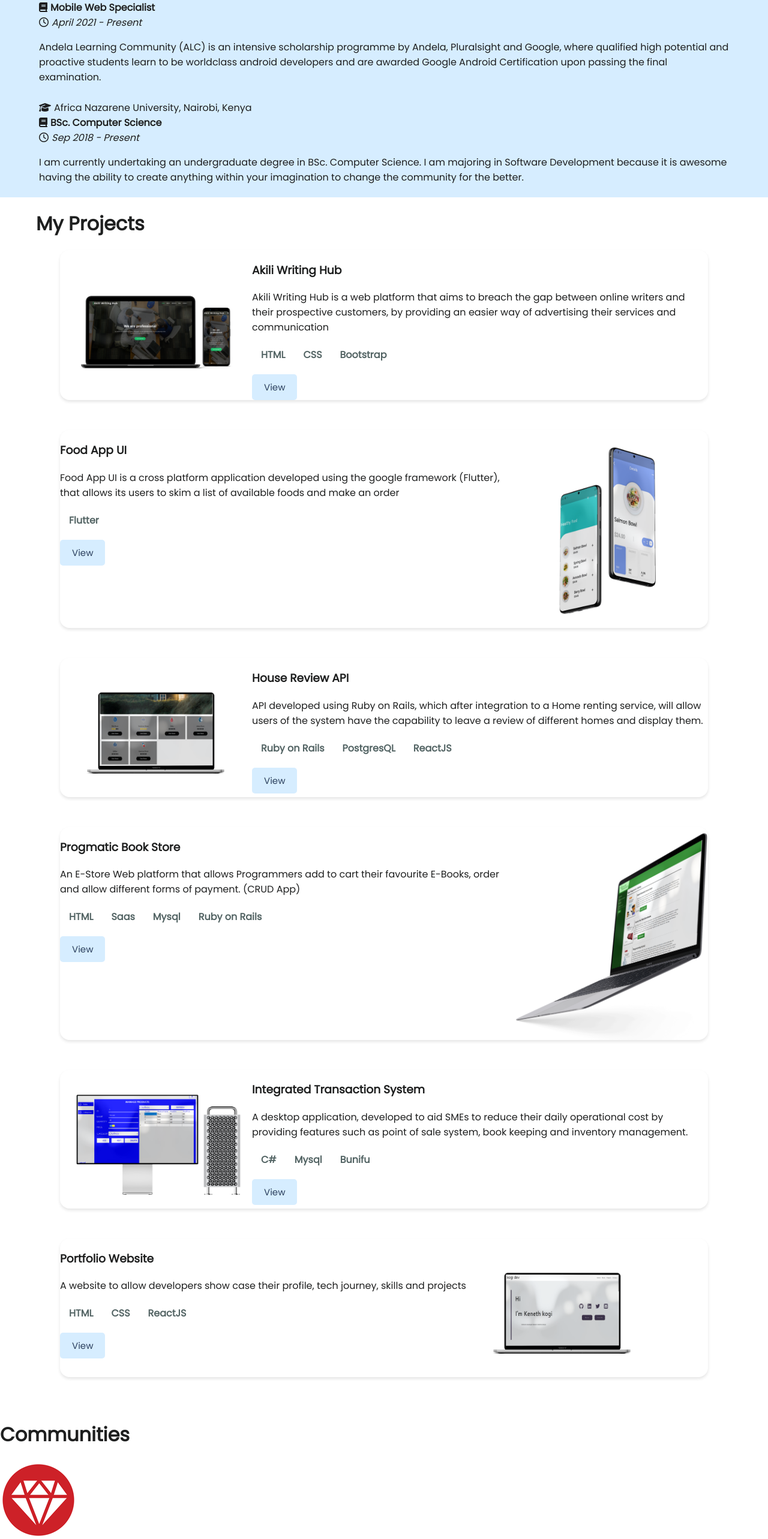
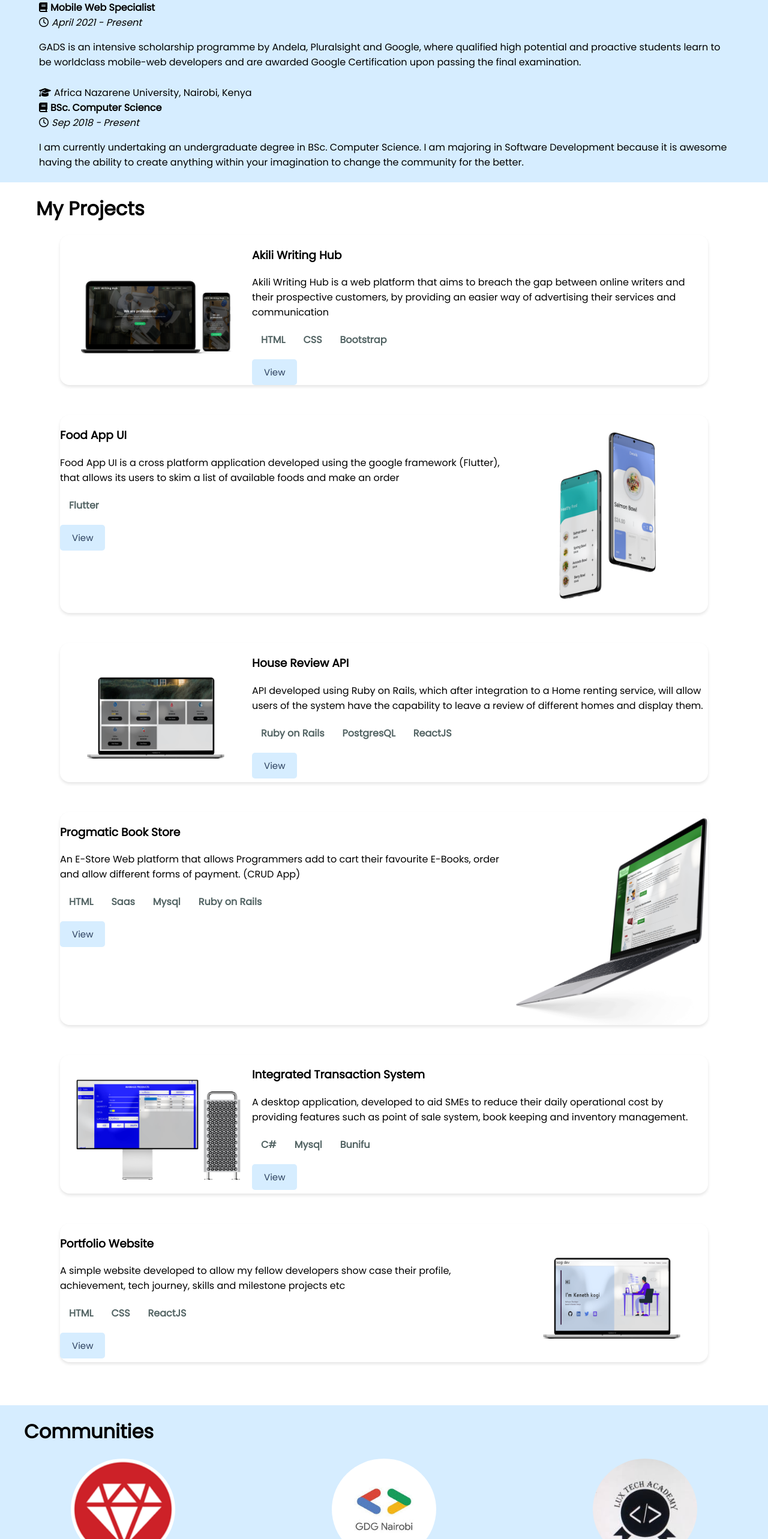
Before and after one commit to kenny-kogi/portfolio, a React (Create React App) app: page / in a window 1280 px wide. Shown: the part 2069-4635 px from the top of the page at 60% size. Built offline with nearby package versions, Linux system fonts and the light colour scheme; a web font is replaced by a local one.

Commit message:
finall deploy changes

```diff
--- a/src/assets/css/Navbar.css
+++ b/src/assets/css/Navbar.css
@@ -59,7 +59,7 @@
   cursor: pointer;
 }
 
-@media (max-width: 480px) {
+@media (max-width: 600px) {
   .navbar-wrapper > img {
     margin: 10px;
     height: 40px;
--- a/src/assets/css/about.css
+++ b/src/assets/css/about.css
@@ -44,7 +44,7 @@
   letter-spacing: 0.1px;
 }
 
-@media (max-width: 480px) {
+@media (max-width: 600px) {
   .main-about {
     margin: 10px 20px;
     height: 100%;
--- a/src/assets/css/community.css
+++ b/src/assets/css/community.css
@@ -0,0 +1,49 @@
+.community-details {
+  background-color: #d6edff;
+}
+
+.community-details > h1 {
+  margin-left: 40px;
+  padding-top: 20px;
+}
+
+.main-community {
+  margin: 0 60px;
+}
+
+.main-community {
+  display: flex;
+  flex-direction: row;
+  justify-content: space-between;
+  text-align: center;
+}
+
+.community-content {
+  width: 25%;
+}
+
+.community-details > p {
+  text-align: center;
+}
+
+.community-content > img {
+  /* margin-top: 40px; */
+  width: 60%;
+  height: 40%;
+  border-radius: 50%;
+  /* border: 4px solid; */
+}
+
+@media (max-width: 600px) {
+  .main-community {
+    display: flex;
+    flex-direction: column;
+    justify-content: space-between;
+    text-align: center;
+  }
+
+  .community-content {
+    width: auto;
+    overflow: hidden;
+  }
+}
--- a/src/assets/css/education.css
+++ b/src/assets/css/education.css
@@ -32,7 +32,7 @@
   margin-right: 5px;
 }
 
-@media (max-width: 480px) {
+@media (max-width: 600px) {
   .main-education {
     width: auto;
     height: auto;
--- a/src/assets/css/hero.css
+++ b/src/assets/css/hero.css
@@ -89,7 +89,7 @@
 
 /* Mobile Responsive */
 
-@media (max-width: 480px) {
+@media (max-width: 600px) {
   .right-section {
     display: none;
   }
--- a/src/assets/css/main.css
+++ b/src/assets/css/main.css
@@ -12,5 +12,5 @@ body {
   margin: 0;
   font-family: "Poppins", sans-serif;
   transition: all 0.3s;
-  color: #1e1f1f;
+  /* color: #1e1f1f;  */
 }
--- a/src/assets/css/project.css
+++ b/src/assets/css/project.css
@@ -70,7 +70,7 @@
   /* background-color: #2c405e; */
   background-color: #d6edff;
 }
-@media (max-width: 480px) {
+@media (max-width: 680px) {
   .project-content {
     margin: 10px 10px;
     display: flex;
--- a/src/assets/css/skills.css
+++ b/src/assets/css/skills.css
@@ -46,7 +46,7 @@
   margin: 30px 20px;
 }
 
-@media (max-width: 480px) {
+@media (max-width: 600px) {
   .skill-container {
     width: auto;
     height: auto;
--- a/src/components/Community.js
+++ b/src/components/Community.js
@@ -1,48 +1,46 @@
 import React from "react";
 import "../assets/css/community.css";
 import Nairuby from "../assets/images/ruby.png";
-import GDG from "../assets/images/gdg.png";
+import GDG from "../assets/images/gdg.jpeg";
 import Luxtech from "../assets/images/luxtech.jpeg";
 
 function Community() {
   return (
-    <div className="service-details">
+    <div className="community-details">
       <h1>Communities</h1>
-      <div className="more-details">
-        <section className="details-card">
-          <img src={Nairuby} alt="web development"></img>
+      <div className="main-community">
+        <section className="community-content">
+          <img src={Nairuby} alt="Nairuby"></img>
           <h2>Nairuby</h2>
           <p>
-            Lorem Ipsum is simply dummy text of the printing and typesetting
-            industry. Lorem Ipsum has been the industry's standard dummy text
-            ever since the 1500s, when an unknown printer took a galley of type
-            and scrambled it to make a type specimen book. It has survived not
-            only five centuries, but also the leap into electronic
+            Nairuby is a Nairobi based group of Ruby programmers where we
+            welcome all programmers and aim to promote software development
+            skills, entrepreneurship and open source culture.
           </p>
         </section>
-        <section className="details-card">
-          <img src={GDG} alt="Mobile development"></img>
+        <section className="community-content">
+          <img src={GDG} alt="GDG Nairobi"></img>
           <h2>GDG Nairobi</h2>
           <p>
-            Lorem Ipsum is simply dummy text of the printing and typesetting
-            industry. Lorem Ipsum has been the industry's standard dummy text
-            ever since the 1500s, when an unknown printer took a galley of type
-            and scrambled it to make a type specimen book. It has survived not
-            only five centuries, but also the leap into electronic
+            GDG Nairobi is open and volunteer geek community where we create
+            exciting projects and share experience about Google technologies
+            with passion.
           </p>
         </section>
-        <section className="details-card">
-          <img src={Luxtech} alt="Desktop development"></img>
+        <section className="community-content">
+          <img src={Luxtech} alt="LuxTech Academy"></img>
           <h2>LuxTech Academy</h2>
           <p>
-            Lorem Ipsum is simply dummy text of the printing and typesetting
-            industry. Lorem Ipsum has been the industry's standard dummy text
-            ever since the 1500s, when an unknown printer took a galley of type
-            and scrambled it to make a type specimen book. It has survived not
-            only five centuries, but also the leap into electronic
+            Lux Tech Academy is a community where software developers come
+            together and help each other grow in their tech journey through
+            organizing tech conferences and training bootcamps
           </p>
         </section>
       </div>
+
+      <p class="text-center text-white font-space_mono text-xs mt-4">
+        Created by &copy;Keneth Kogi 2021
+      </p>
     </div>
   );
 }
--- a/src/components/Education.js
+++ b/src/components/Education.js
@@ -22,11 +22,10 @@ function Education() {
             April 2021 - Present
           </span>
           <p class="description">
-            Andela Learning Community (ALC) is an intensive scholarship
-            programme by Andela, Pluralsight and Google, where qualified high
-            potential and proactive students learn to be worldclass android
-            developers and are awarded Google Android Certification upon passing
-            the final examination.
+            GADS is an intensive scholarship programme by Andela, Pluralsight
+            and Google, where qualified high potential and proactive students
+            learn to be worldclass mobile-web developers and are awarded Google
+            Certification upon passing the final examination.
           </p>
         </div>
         <div class="edu">
--- a/src/components/Project.js
+++ b/src/components/Project.js
@@ -124,8 +124,9 @@ function Project() {
           <aside className="project-aside">
             <h3>Portfolio Website</h3>
             <p>
-              A website to allow developers show case their profile, tech
-              journey, skills and projects
+              A simple website developed to allow my fellow developers show case
+              their profile, achievement, tech journey, skills and milestone
+              projects etc
             </p>
             <section className="tags-link">
               <ul>
```
Also changed, not shown: src/assets/images/gdg.jpeg (added), src/assets/images/portfolio.png.
